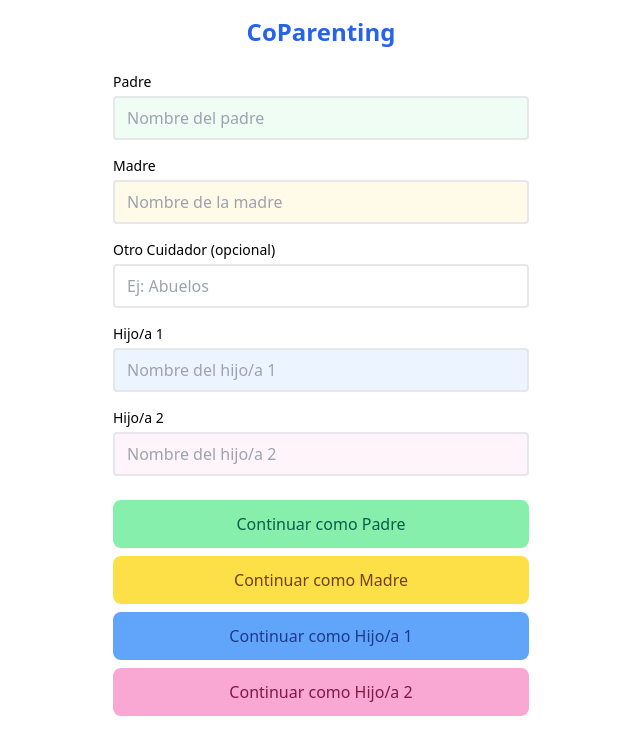
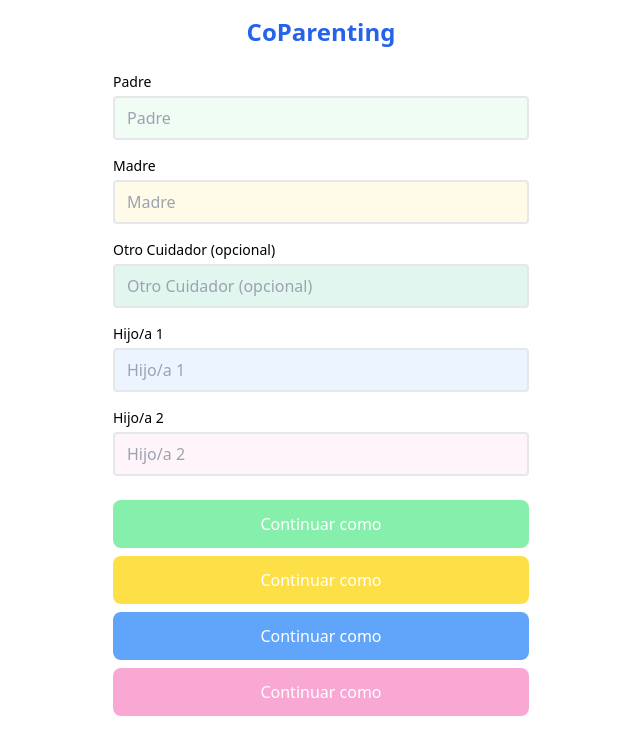
Before and after one commit to cenutrin-prog/co-parenting, a React (Vite) app: page / in a window 1280 px wide. Shown: the top 754 px of the page, without its empty margins (319-959 px from the left). Built offline with nearby package versions, Linux system fonts and the light colour scheme.

Commit message:
Update App.jsx

```diff
--- a/src/App.jsx
+++ b/src/App.jsx
@@ -1,8 +1,8 @@
 import React, { useState } from 'react';
 import { Calendar, Users, BarChart3, ChevronLeft, ChevronRight } from 'lucide-react';
+import SetupScreen from './SetupScreen'; // <-- Importa el componente que creamos
 
 const CoParentingApp = () => {
-  // Inicializar con datos guardados o vacíos
   const savedParents = typeof window !== 'undefined' ? localStorage.getItem('coparenting_parents') : null;
   const savedChildren = typeof window !== 'undefined' ? localStorage.getItem('coparenting_children') : null;
 
@@ -10,17 +10,16 @@ const CoParentingApp = () => {
   const [showNameEntry, setShowNameEntry] = useState(!savedParents || !savedChildren);
   const [parents, setParents] = useState(savedParents ? JSON.parse(savedParents) : { parent1: '', parent2: '', other: '' });
   const [children, setChildren] = useState(savedChildren ? JSON.parse(savedChildren) : { child1: '', child2: '' });
-  const [colors] = useState({ parent1: '#86efac', parent2: '#fde047', child1: '#60a5fa', child2: '#f9a8d4', other: '#10B981' });
   const [currentUser, setCurrentUser] = useState(null);
   const [schedule, setSchedule] = useState({});
   const [notes, setNotes] = useState({});
   const [currentView, setCurrentView] = useState('daily');
   const [currentDate, setCurrentDate] = useState(new Date());
 
+  const colors = { parent1: '#86efac', parent2: '#fde047', child1: '#60a5fa', child2: '#f9a8d4', other: '#10B981' };
   const periods = ['mañana', 'tarde', 'noche'];
   const daysOfWeek = ['Dom', 'Lun', 'Mar', 'Mié', 'Jue', 'Vie', 'Sáb'];
 
-  // Guardar datos cuando cambien
   const saveAndContinue = (user) => {
     localStorage.setItem('coparenting_parents', JSON.stringify(parents));
     localStorage.setItem('coparenting_children', JSON.stringify(children));
@@ -28,6 +27,9 @@ const CoParentingApp = () => {
     setShowNameEntry(false);
     setStep('main');
   };
+
+  const formatDate = (date) => date.toISOString().split('T')[0];
+  const getScheduleKey = (date, child, period) => `${formatDate(date)}_${child}_${period}`;
 
   const getWeekDates = (date) => {
     const curr = new Date(date);
@@ -46,23 +48,10 @@ const CoParentingApp = () => {
     const lastDay = new Date(year, month + 1, 0);
     const dates = [];
 
-    for (let i = 0; i < firstDay.getDay(); i++) {
-      dates.push(null);
-    }
-
-    for (let i = 1; i <= lastDay.getDate(); i++) {
-      dates.push(new Date(year, month, i));
-    }
+    for (let i = 0; i < firstDay.getDay(); i++) dates.push(null);
+    for (let i = 1; i <= lastDay.getDate(); i++) dates.push(new Date(year, month, i));
 
     return dates;
-  };
-
-  const formatDate = (date) => {
-    return date.toISOString().split('T')[0];
-  };
-
-  const getScheduleKey = (date, child, period) => {
-    return `${formatDate(date)}_${child}_${period}`;
   };
 
   const getStats = () => {
@@ -74,195 +63,249 @@ const CoParentingApp = () => {
     Object.keys(schedule).forEach(key => {
       const [dateStr, child, period] = key.split('_');
       const date = new Date(dateStr);
-      const day = date.getDay();
-      const isWeekend = day === 0 || day === 6;
+      const isWeekend = date.getDay() === 0 || date.getDay() === 6;
       const parent = schedule[key];
-
       if (parent && stats[child] && stats[child][parent]) {
         stats[child][parent].total++;
-        if (isWeekend) {
-          stats[child][parent].weekend++;
-        } else {
-          stats[child][parent].weekday++;
-        }
+        if (isWeekend) stats[child][parent].weekend++;
+        else stats[child][parent].weekday++;
       }
     });
 
     return stats;
   };
 
-  const SetupScreen = () => {
-    // Si ya hay nombres guardados y no se quiere editar, mostrar solo botones
-    if (!showNameEntry && parents.parent1 && parents.parent2 && children.child1 && children.child2) {
+  const DailyView = () => {
+    const dayName = daysOfWeek[currentDate.getDay()];
     return (
-        <div className="p-4 max-w-md mx-auto bg-white min-h-screen flex flex-col justify-center">
-          <h1 className="text-2xl font-bold text-center mb-8 text-blue-600">CoParenting</h1>
-
-          <div className="space-y-3">
-            <button
-              onClick={() => { setCurrentUser('parent1'); setStep('main'); }}
-              className="w-full text-white py-4 rounded-lg font-medium text-lg"
-              style={{ backgroundColor: '#86efac', color: '#065f46' }}
-            >
-              Continuar como {parents.parent1}
-            </button>
-
-            <button
-              onClick={() => { setCurrentUser('parent2'); setStep('main'); }}
-              className="w-full text-white py-4 rounded-lg font-medium text-lg"
-              style={{ backgroundColor: '#fde047', color: '#713f12' }}
-            >
-              Continuar como {parents.parent2}
-            </button>
-
-            <button
-              onClick={() => { setCurrentUser('child1'); setStep('main'); }}
-              className="w-full text-white py-4 rounded-lg font-medium text-lg"
-              style={{ backgroundColor: '#60a5fa', color: '#1e3a8a' }}
-            >
-              Continuar como {children.child1}
-            </button>
-
-            <button
-              onClick={() => { setCurrentUser('child2'); setStep('main'); }}
-              className="w-full text-white py-4 rounded-lg font-medium text-lg"
-              style={{ backgroundColor: '#f9a8d4', color: '#831843' }}
-            >
-              Continuar como {children.child2}
-            </button>
+      <div className="p-2">
+        <div className="flex items-center justify-between mb-3">
+          <button onClick={() => setCurrentDate(d => { const n = new Date(d); n.setDate(n.getDate() - 1); return n; })}><ChevronLeft size={20} /></button>
+          <div className="text-sm font-medium">{dayName} {currentDate.getDate()}/{currentDate.getMonth() + 1}</div>
+          <button onClick={() => setCurrentDate(d => { const n = new Date(d); n.setDate(n.getDate() + 1); return n; })}><ChevronRight size={20} /></button>
         </div>
 
-          <div className="text-center mt-8">
-            <button
-              onClick={() => setShowNameEntry(true)}
-              className="text-blue-600 underline text-sm"
+        {periods.map(period => (
+          <div key={period} className="mb-3 border rounded p-2">
+            <div className="text-xs font-bold mb-2 uppercase">{period}</div>
+            <div className="grid grid-cols-2 gap-2">
+              {['child1', 'child2'].map(child => (
+                <div key={child} className="border rounded p-2">
+                  <div className="text-xs font-medium mb-1">{children[child]}</div>
+                  <select
+                    value={schedule[getScheduleKey(currentDate, child, period)] || ''}
+                    onChange={(e) => setSchedule(prev => ({ ...prev, [getScheduleKey(currentDate, child, period)]: e.target.value }))}
+                    className="w-full text-xs p-1 border rounded"
+                    style={{ backgroundColor: schedule[getScheduleKey(currentDate, child, period)] ? colors[schedule[getScheduleKey(currentDate, child, period)]] + '20' : 'white' }}
                   >
-              Volver a nombres
-            </button>
+                    <option value="">Seleccionar</option>
+                    <option value="parent1">{parents.parent1}</option>
+                    <option value="parent2">{parents.parent2}</option>
+                    {parents.other && <option value="other">{parents.other}</option>}
+                  </select>
+                  <input
+                    type="text"
+                    placeholder="Nota..."
+                    value={notes[getScheduleKey(currentDate, child, period)] || ''}
+                    onChange={(e) => setNotes(prev => ({ ...prev, [getScheduleKey(currentDate, child, period)]: e.target.value }))}
+                    className="w-full text-xs p-1 border rounded mt-1"
+                  />
+                </div>
+              ))}
             </div>
           </div>
-      );
-    }
+        ))}
 
-    // Pantalla de entrada de nombres
-    return (
-      <div className="p-4 max-w-md mx-auto bg-white min-h-screen">
-        <h1 className="text-2xl font-bold text-center mb-6 text-blue-600">CoParenting</h1>
-        <div className="space-y-4">
-          <div>
-            <label className="block text-sm font-medium mb-1">Padre</label>
-            <input
-              type="text"
-              value={parents.parent1}
-              onChange={(e) => setParents(prev => ({ ...prev, parent1: e.target.value }))}
-              className="w-full px-3 py-2 text-base border-2 rounded focus:outline-none focus:border-green-400"
-              placeholder="Nombre del padre"
-              style={{ backgroundColor: '#86efac20' }}
-              autoComplete="off"
-            />
+        <div className="mt-4 border-t pt-3">
+          <div className="text-xs font-bold mb-2">Resumen del Mes</div>
+          <div className="grid grid-cols-2 gap-2 text-xs">
+            {['child1','child2'].map(child => (
+              <div key={child} className="border rounded p-2">
+                <div className="font-medium mb-1">{children[child]}</div>
+                {['parent1','parent2',...(parents.other ? ['other'] : [])].map(parent => {
+                  const count = Object.keys(schedule).filter(k => k.split('_')[1] === child && schedule[k] === parent).length;
+                  return <div key={parent} className="flex justify-between" style={{ color: colors[parent] }}>
+                    <span>{parents[parent]}</span>
+                    <span className="font-bold">{count}</span>
+                  </div>;
+                })}
               </div>
-          <div>
-            <label className="block text-sm font-medium mb-1">Madre</label>
-            <input
-              type="text"
-              value={parents.parent2}
-              onChange={(e) => setParents(prev => ({ ...prev, parent2: e.target.value }))}
-              className="w-full px-3 py-2 text-base border-2 rounded focus:outline-none focus:border-yellow-400"
-              placeholder="Nombre de la madre"
-              style={{ backgroundColor: '#fde04720' }}
-              autoComplete="off"
-            />
-          </div>
-          <div>
-            <label className="block text-sm font-medium mb-1">Otro Cuidador (opcional)</label>
-            <input
-              type="text"
-              value={parents.other}
-              onChange={(e) => setParents(prev => ({ ...prev, other: e.target.value }))}
-              className="w-full px-3 py-2 text-base border-2 rounded focus:outline-none focus:border-green-400"
-              placeholder="Ej: Abuelos"
-              autoComplete="off"
-            />
-          </div>
-          <div>
-            <label className="block text-sm font-medium mb-1">Hijo/a 1</label>
-            <input
-              type="text"
-              value={children.child1}
-              onChange={(e) => setChildren(prev => ({ ...prev, child1: e.target.value }))}
-              className="w-full px-3 py-2 text-base border-2 rounded focus:outline-none focus:border-blue-400"
-              placeholder="Nombre del hijo/a 1"
-              style={{ backgroundColor: '#60a5fa20' }}
-              autoComplete="off"
-            />
-          </div>
-          <div>
-            <label className="block text-sm font-medium mb-1">Hijo/a 2</label>
-            <input
-              type="text"
-              value={children.child2}
-              onChange={(e) => setChildren(prev => ({ ...prev, child2: e.target.value }))}
-              className="w-full px-3 py-2 text-base border-2 rounded focus:outline-none focus:border-pink-400"
-              placeholder="Nombre del hijo/a 2"
-              style={{ backgroundColor: '#f9a8d420' }}
-              autoComplete="off"
-            />
-          </div>
-
-          <div className="space-y-2 pt-2">
-            <button
-              onClick={() => saveAndContinue('parent1')}
-              className="w-full text-white py-3 rounded-lg font-medium text-base"
-              style={{ backgroundColor: '#86efac', color: '#065f46' }}
-              disabled={!parents.parent1 || !parents.parent2 || !children.child1 || !children.child2}
-            >
-              Continuar como {parents.parent1 || 'Padre'}
-            </button>
-
-            <button
-              onClick={() => saveAndContinue('parent2')}
-              className="w-full text-white py-3 rounded-lg font-medium text-base"
-              style={{ backgroundColor: '#fde047', color: '#713f12' }}
-              disabled={!parents.parent1 || !parents.parent2 || !children.child1 || !children.child2}
-            >
-              Continuar como {parents.parent2 || 'Madre'}
-            </button>
-
-            <button
-              onClick={() => saveAndContinue('child1')}
-              className="w-full text-white py-3 rounded-lg font-medium text-base"
-              style={{ backgroundColor: '#60a5fa', color: '#1e3a8a' }}
-              disabled={!parents.parent1 || !parents.parent2 || !children.child1 || !children.child2}
-            >
-              Continuar como {children.child1 || 'Hijo/a 1'}
-            </button>
-
-            <button
-              onClick={() => saveAndContinue('child2')}
-              className="w-full text-white py-3 rounded-lg font-medium text-base"
-              style={{ backgroundColor: '#f9a8d4', color: '#831843' }}
-              disabled={!parents.parent1 || !parents.parent2 || !children.child1 || !children.child2}
-            >
-              Continuar como {children.child2 || 'Hijo/a 2'}
-            </button>
+            ))}
           </div>
         </div>
       </div>
     );
   };
 
-  // El resto de tus vistas (DailyView, WeekView, MonthView, StatsView) se quedan exactamente igual
-  // ...
+  const WeekView = () => {
+    const weekDates = getWeekDates(currentDate);
+    return (
+      <div className="p-2 overflow-x-auto">
+        <div className="flex items-center justify-between mb-2">
+          <button onClick={() => setCurrentDate(d => { const n = new Date(d); n.setDate(n.getDate() - 7); return n; })}><ChevronLeft size={18} /></button>
+          <div className="text-xs font-medium">Semana {Math.ceil(currentDate.getDate() / 7)}</div>
+          <button onClick={() => setCurrentDate(d => { const n = new Date(d); n.setDate(n.getDate() + 7); return n; })}><ChevronRight size={18} /></button>
+        </div>
+
+        <div className="grid grid-cols-7 gap-1 text-xs">
+          {weekDates.map((date,i) => (
+            <div key={i} className="border rounded p-1">
+              <div className="font-bold text-center mb-1">{daysOfWeek[date.getDay()]} {date.getDate()}</div>
+              {periods.map(period => (
+                <div key={period} className="mb-1">
+                  <div className="text-xs font-medium">{period[0].toUpperCase()}</div>
+                  {['child1','child2'].map(child => {
+                    const parent = schedule[getScheduleKey(date, child, period)];
+                    return <div key={child} className="text-xs px-1 rounded" style={{ backgroundColor: parent ? colors[parent] + '40' : '#f3f4f6' }}>{parent ? parents[parent].substring(0,3) : '-'}</div>;
+                  })}
+                </div>
+              ))}
+            </div>
+          ))}
+        </div>
+      </div>
+    );
+  };
+
+  const MonthView = () => {
+    const monthDates = getMonthDates(currentDate);
+    return (
+      <div className="p-2">
+        <div className="flex items-center justify-between mb-2">
+          <button onClick={() => setCurrentDate(d => { const n = new Date(d); n.setMonth(n.getMonth() - 1); return n; })}><ChevronLeft size={18} /></button>
+          <div className="text-sm font-medium">{currentDate.toLocaleDateString('es-ES',{month:'long',year:'numeric'})}</div>
+          <button onClick={() => setCurrentDate(d => { const n = new Date(d); n.setMonth(n.getMonth() + 1); return n; })}><ChevronRight size={18} /></button>
+        </div>
+        <div className="grid grid-cols-7 gap-1">
+          {daysOfWeek.map(day => <div key={day} className="text-xs font-bold text-center">{day}</div>)}
+          {monthDates.map((date,i) => (
+            <div key={i} className="border rounded p-1 min-h-16">
+              {date && <>
+                <div className="text-xs font-bold">{date.getDate()}</div>
+                {periods.map(period => (
+                  <div key={period} className="flex gap-0.5">
+                    {['child1','child2'].map(child => {
+                      const parent = schedule[getScheduleKey(date, child, period)];
+                      return <div key={child} className="flex-1 h-1.5 rounded" style={{ backgroundColor: parent ? colors[parent] : '#e5e7eb' }} />;
+                    })}
+                  </div>
+                ))}
+              </>}
+            </div>
+          ))}
+        </div>
+      </div>
+    );
+  };
+
+  const StatsView = () => {
+    const stats = getStats();
+    return (
+      <div className="p-2 overflow-x-auto">
+        <div className="text-sm font-bold mb-3">Estadísticas Detalladas</div>
+        <table className="w-full text-xs border-collapse">
+          <thead>
+            <tr className="bg-gray-100">
+              <th className="border p-1 text-left">Período</th>
+              <th className="border p-1" colSpan={3}>{children.child1}</th>
+              <th className="border p-1" colSpan={3}>{children.child2}</th>
+              <th className="border p-1">Total</th>
+            </tr>
+            <tr className="bg-gray-50">
+              <th className="border p-1"></th>
+              <th className="border p-1">M</th>
+              <th className="border p-1">T</th>
+              <th className="border p-1">N</th>
+              <th className="border p-1">M</th>
+              <th className="border p-1">T</th>
+              <th className="border p-1">N</th>
+              <th className="border p-1"></th>
+            </tr>
+          </thead>
+          <tbody>
+            {['parent1','parent2',...(parents.other?['other']:[])].map(parent => (
+              <React.Fragment key={parent}>
+                <tr style={{ backgroundColor: colors[parent] + '10' }}>
+                  <td className="border p-1 font-medium">{parents[parent]} - Total</td>
+                  <td className="border p-1 text-center">{stats.child1[parent].total}</td>
+                  <td className="border p-1 text-center">{stats.child1[parent].total}</td>
+                  <td className="border p-1 text-center">{stats.child1[parent].total}</td>
+                  <td className="border p-1 text-center">{stats.child2[parent].total}</td>
+                  <td className="border p-1 text-center">{stats.child2[parent].total}</td>
+                  <td className="border p-1 text-center">{stats.child2[parent].total}</td>
+                  <td className="border p-1 text-center font-bold">{stats.child1[parent].total + stats.child2[parent].total}</td>
+                </tr>
+                <tr style={{ backgroundColor: colors[parent] + '08' }}>
+                  <td className="border p-1 pl-4">L-V</td>
+                  <td className="border p-1 text-center">{stats.child1[parent].weekday}</td>
+                  <td className="border p-1 text-center">{stats.child1[parent].weekday}</td>
+                  <td className="border p-1 text-center">{stats.child1[parent].weekday}</td>
+                  <td className="border p-1 text-center">{stats.child2[parent].weekday}</td>
+                  <td className="border p-1 text-center">{stats.child2[parent].weekday}</td>
+                  <td className="border p-1 text-center">{stats.child2[parent].weekday}</td>
+                  <td className="border p-1 text-center">{stats.child1[parent].weekday + stats.child2[parent].weekday}</td>
+                </tr>
+                <tr style={{ backgroundColor: colors[parent] + '08' }}>
+                  <td className="border p-1 pl-4">S-D</td>
+                  <td className="border p-1 text-center">{stats.child1[parent].weekend}</td>
+                  <td className="border p-1 text-center">{stats.child1[parent].weekend}</td>
+                  <td className="border p-1 text-center">{stats.child1[parent].weekend}</td>
+                  <td className="border p-1 text-center">{stats.child2[parent].weekend}</td>
+                  <td className="border p-1 text-center">{stats.child2[parent].weekend}</td>
+                  <td className="border p-1 text-center">{stats.child2[parent].weekend}</td>
+                  <td className="border p-1 text-center">{stats.child1[parent].weekend + stats.child2[parent].weekend}</td>
+                </tr>
+              </React.Fragment>
+            ))}
+          </tbody>
+        </table>
+      </div>
+    );
+  };
 
   if (step === 'setup') {
-    return <SetupScreen />;
+    return (
+      <SetupScreen
+        parents={parents}
+        setParents={setParents}
+        children={children}
+        setChildren={setChildren}
+        saveAndContinue={saveAndContinue}
+        showNameEntry={showNameEntry}
+        setShowNameEntry={setShowNameEntry}
+      />
+    );
   }
 
   return (
     <div className="max-w-md mx-auto h-screen flex flex-col bg-white">
-      {/* Cabecera y selector de usuario */}
-      {/* Menú de vistas y contenido */}
-      {/* Aquí se mantiene todo igual que tu código original */}
+      <div className="bg-blue-600 text-white p-2 flex items-center justify-between">
+        <div className="flex items-center gap-2">
+          <Users size={20} />
+          <span className="font-bold text-sm">CoParenting</span>
+        </div>
+        <button onClick={() => setStep('setup')} className="text-xs bg-blue-700 px-2 py-1 rounded">
+          {currentUser === 'parent1' ? parents.parent1 : currentUser === 'parent2' ? parents.parent2 : currentUser === 'child1' ? children.child1 : children.child2}
+        </button>
+      </div>
+
+      <div className="flex gap-1 p-2 border-b overflow-x-auto">
+        <button onClick={() => setCurrentView('daily')} className={`px-3 py-1 text-xs rounded flex items-center gap-1 whitespace-nowrap ${currentView==='daily'?'bg-blue-600 text-white':'bg-gray-100'}`}>
+          <Calendar size={14} /> Día
+        </button>
+        <button onClick={() => setCurrentView('week')} className={`px-3 py-1 text-xs rounded whitespace-nowrap ${currentView==='week'?'bg-blue-600 text-white':'bg-gray-100'}`}>Semana</button>
+        <button onClick={() => setCurrentView('month')} className={`px-3 py-1 text-xs rounded whitespace-nowrap ${currentView==='month'?'bg-blue-600 text-white':'bg-gray-100'}`}>Mes</button>
+        <button onClick={() => setCurrentView('stats')} className={`px-3 py-1 text-xs rounded flex items-center gap-1 whitespace-nowrap ${currentView==='stats'?'bg-blue-600 text-white':'bg-gray-100'}`}>
+          <BarChart3 size={14} /> Estadísticas
+        </button>
+      </div>
+
+      <div className="flex-1 overflow-y-auto">
+        {currentView==='daily' && <DailyView />}
+        {currentView==='week' && <WeekView />}
+        {currentView==='month' && <MonthView />}
+        {currentView==='stats' && <StatsView />}
+      </div>
     </div>
   );
 };
```
Lines whose indentation alone changed are shown as unchanged.
